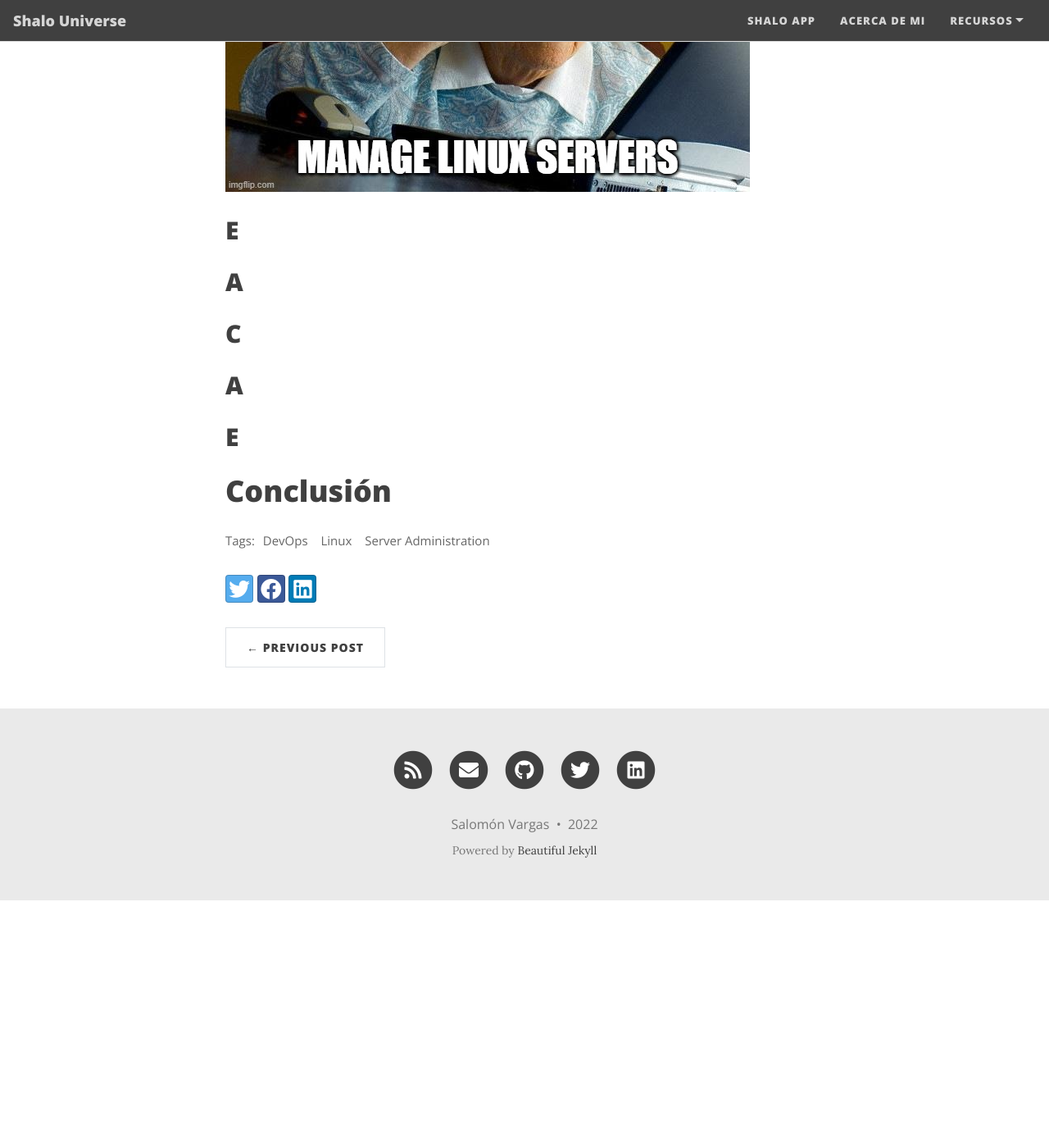
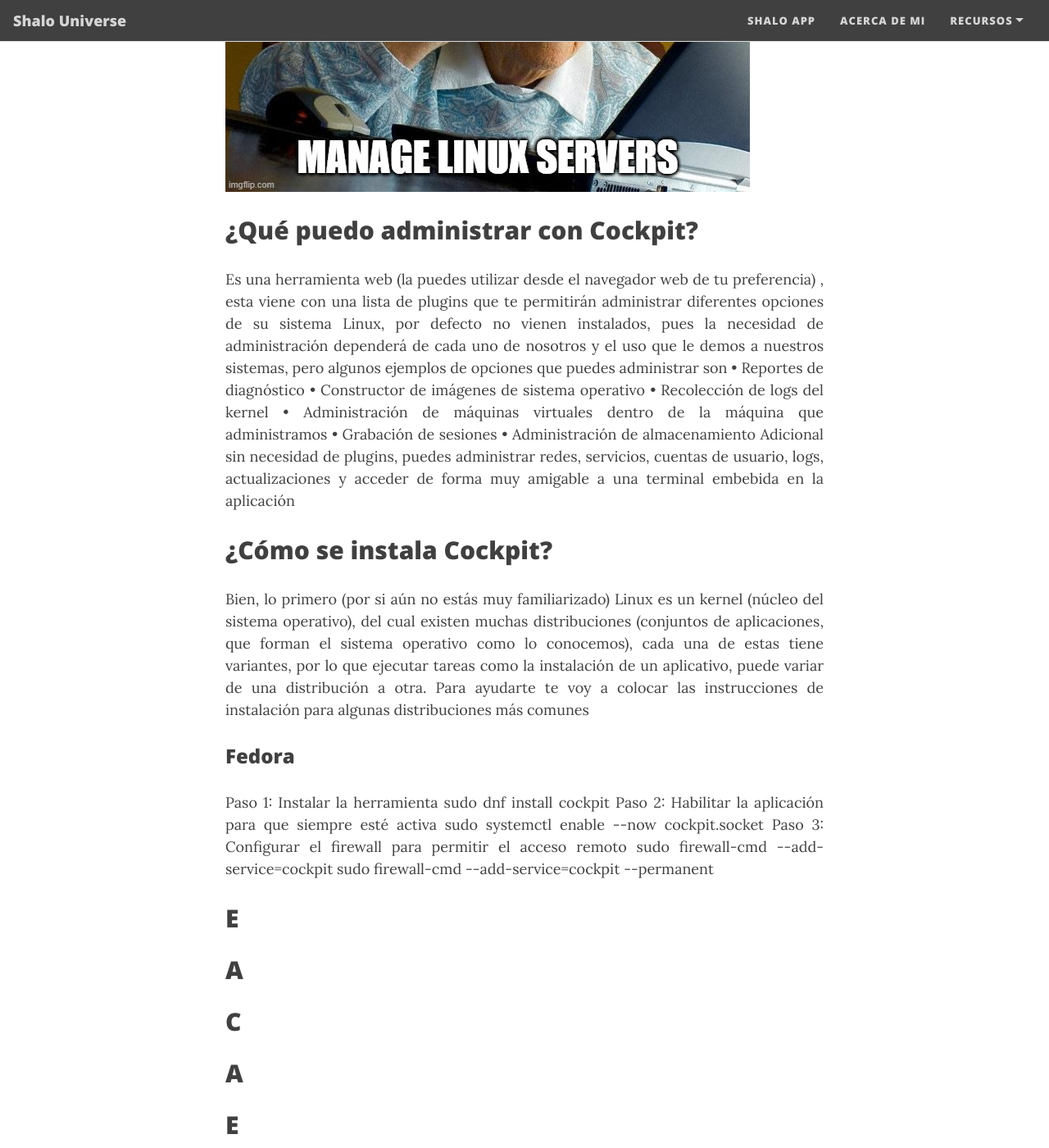
Before and after one commit to salomonvargas/blog, a Jekyll site: the page built from _posts/2022-07-07-administracion-de-linux-para-todos.md, in a window 1280 px wide and 1400 px high, scrolled down 1284 px. Shown: the whole window at 82% size. Built offline with Jekyll 4.4.1, drawn with Linux system fonts in a browser that asks for light colours; nearby versions of some CDN libraries; before the commit the page ends 2382 px from its top, so only the background shows below that; some of the changed text lies outside the part shown.

Commit message:
Creación post administracion de linux

```diff
--- a/_posts/2022-07-07-administracion-de-linux-para-todos.md
+++ b/_posts/2022-07-07-administracion-de-linux-para-todos.md
@@ -13,7 +13,7 @@ comments: true
 Lo complejo de una tarea está en el conocimiento y esfuerzo que nos toma completarla. En este post, les comento sobre una herramienta que puede ayudar a los menos expertos o perezosos a administrar equipos Linux con un menor esfuerzo o bien, no requerir de tantos conocimientos técnicos.
 </p>
 
-# Cattle, no pets!
+# Cockpit Project
 <p style='text-align: justify;'>
 Cockpit es una herramienta que te permite mediante plugins llamados “aplicaciones”, la administración remota, asistida y con interface gráfica de sistemas Linux.
 
@@ -21,16 +21,47 @@ Esto es muy útil si, por ejemplo, no estás muy familiarizados con sistemas Lin
 </p>
 ![alt text](../assets/img/memes/GrandmaAdminister.png "Granma Linux")
 
+## ¿Qué puedo administrar con Cockpit?
 <p style='text-align: justify;'>
+Es una herramienta web (la puedes utilizar desde el navegador web de tu preferencia) , esta viene con una lista de plugins que te permitirán administrar diferentes opciones de su sistema Linux, por defecto no vienen instalados, pues la necesidad de administración dependerá de cada uno de nosotros y el uso que le demos a nuestros sistemas, pero algunos ejemplos de opciones que puedes administrar son
 
+• Reportes de diagnóstico
+
+• Constructor de imágenes de sistema operativo
+
+• Recolección de logs del kernel
+
+• Administración de máquinas virtuales dentro de la máquina que administramos
+
+• Grabación de sesiones
+
+• Administración de almacenamiento
+
+Adicional sin necesidad de plugins, puedes administrar redes, servicios, cuentas de usuario, logs, actualizaciones y acceder de forma muy amigable a una terminal embebida en la aplicación
 </p>
 
+## ¿Cómo se instala Cockpit?
 <p style='text-align: justify;'>
+Bien, lo primero (por si aún no estás muy familiarizado) Linux es un kernel (núcleo del sistema operativo), del cual existen muchas distribuciones (conjuntos de aplicaciones, que forman el sistema operativo como lo conocemos), cada una de estas tiene variantes, por lo que ejecutar tareas como la instalación de un aplicativo, puede variar de una distribución a otra.
 
+Para ayudarte te voy a colocar las instrucciones de instalación para algunas distribuciones más comunes
 </p>
 
+### Fedora
 <p style='text-align: justify;'>
+Paso 1: Instalar la herramienta
 
+sudo dnf install cockpit
+
+Paso 2: Habilitar la aplicación para que siempre esté activa
+
+sudo systemctl enable --now cockpit.socket
+
+Paso 3: Configurar el firewall para permitir el acceso remoto
+
+sudo firewall-cmd --add-service=cockpit
+
+sudo firewall-cmd --add-service=cockpit --permanent
 </p>
 
 <p style='text-align: justify;'>
```
